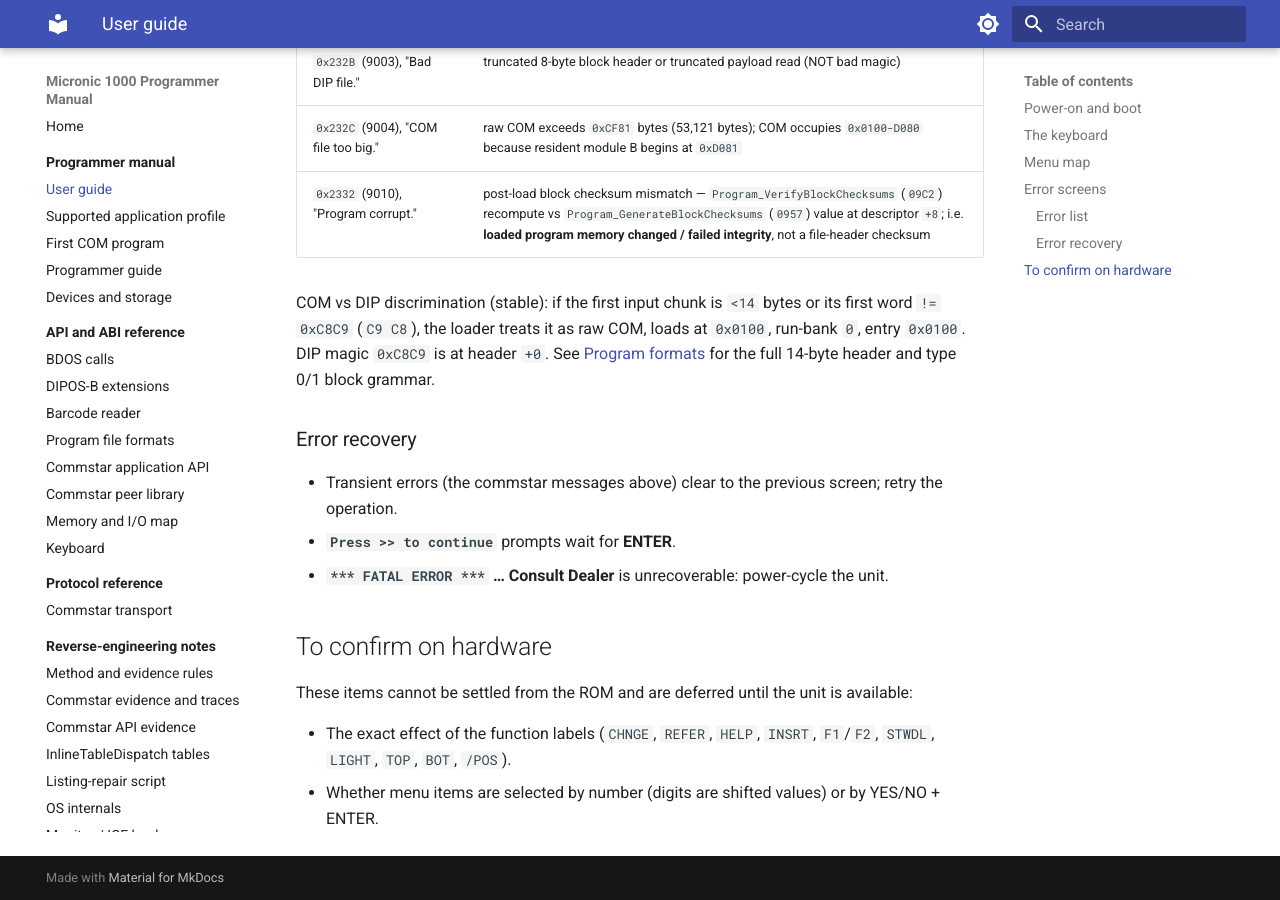
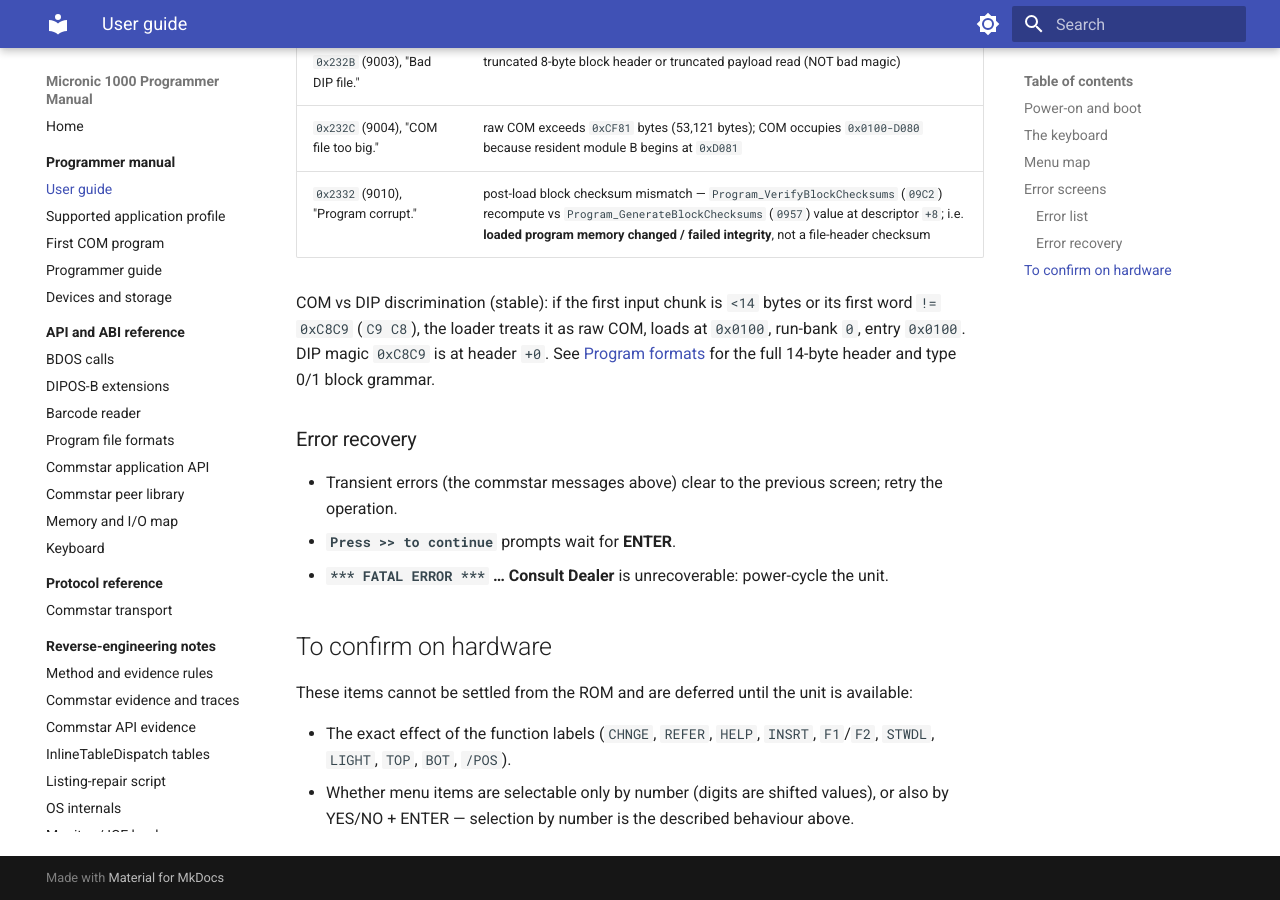
Before and after one commit to philpem/micronic1000, an MkDocs documentation site: the page built from doc/manual/user-guide.md, in a window 1280 px wide and 900 px high, scrolled down 5021 px. Built offline with MkDocs 1.6.1 and Material for MkDocs 9.7.7, drawn with Linux system fonts in a browser that asks for light colours.

Commit message:
docs(tracker,manual): reconcile review.md stale claim and manual/naming nits
Adversarial review pass on the research/tracker and manual/naming layer:
- review.md finding #5 was tagged 'outstanding' while still asserting the
  'all fourteen drive-ID consumers reject nonzero IDs' / 'local drives
  only' conclusion that open-questions and review.md's own intro withdrew
  on 2026-09-20. Add a withdrawal note so the page no longer contradicts
  itself; keep the publishing-table recommendation.
- user-guide: menu selection was stated as fact ('selected by number') on
  one line and listed as an open either/or question on another. Reconcile
  to 'selectable only by number, or also by YES/NO+ENTER' so the open item
  does not contradict the described behaviour.
- Cite RAM cells by label not raw address (AGENTS rule): g_bActiveDevice
  (fbc5) and g_bActiveDrive (fbc6).

```diff
--- a/doc/manual/user-guide.md
+++ b/doc/manual/user-guide.md
@@ -225,5 +225,6 @@ is available:
 
 * The exact effect of the function labels (`CHNGE`, `REFER`, `HELP`,
   `INSRT`, `F1`/`F2`, `STWDL`, `LIGHT`, `TOP`, `BOT`, `/POS`).
-* Whether menu items are selected by number (digits are shifted values) or
-  by YES/NO + ENTER.
+* Whether menu items are selectable only by number (digits are shifted
+  values), or also by YES/NO + ENTER — selection by number is the described
+  behaviour above.
```
Also changed, not shown: doc/manual/devices-and-storage.md (+2 -1 lines), doc/manual/programmer-guide.md (+1 -1 lines), doc/review.md (+7 -0 lines).
